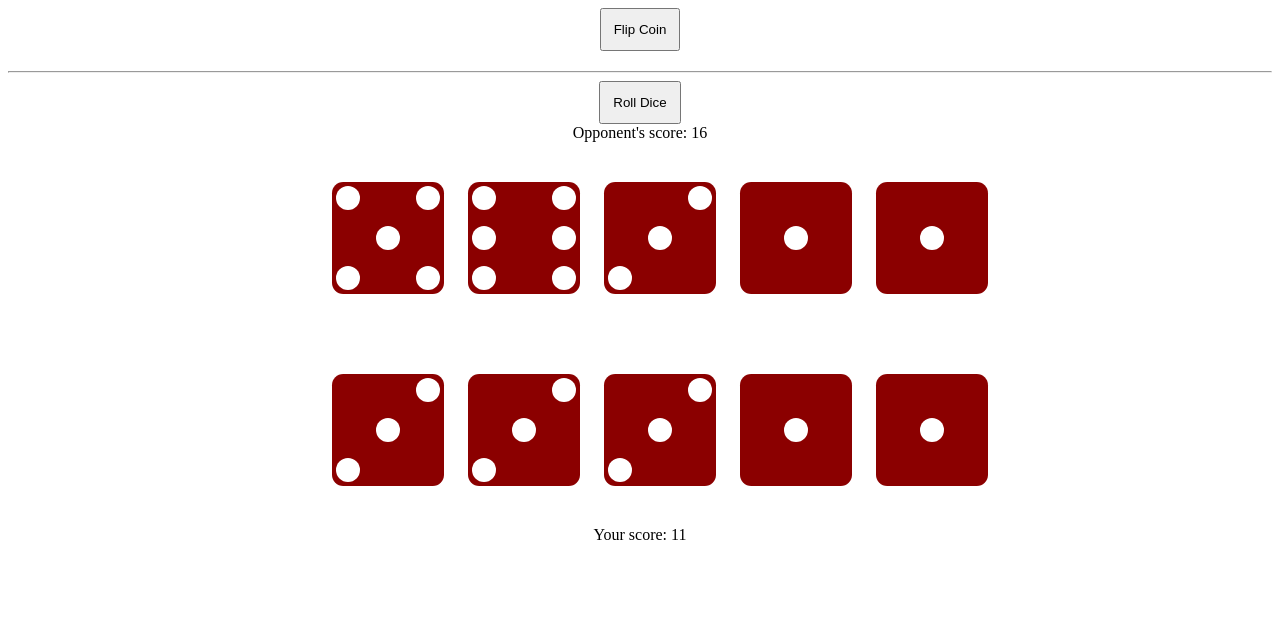
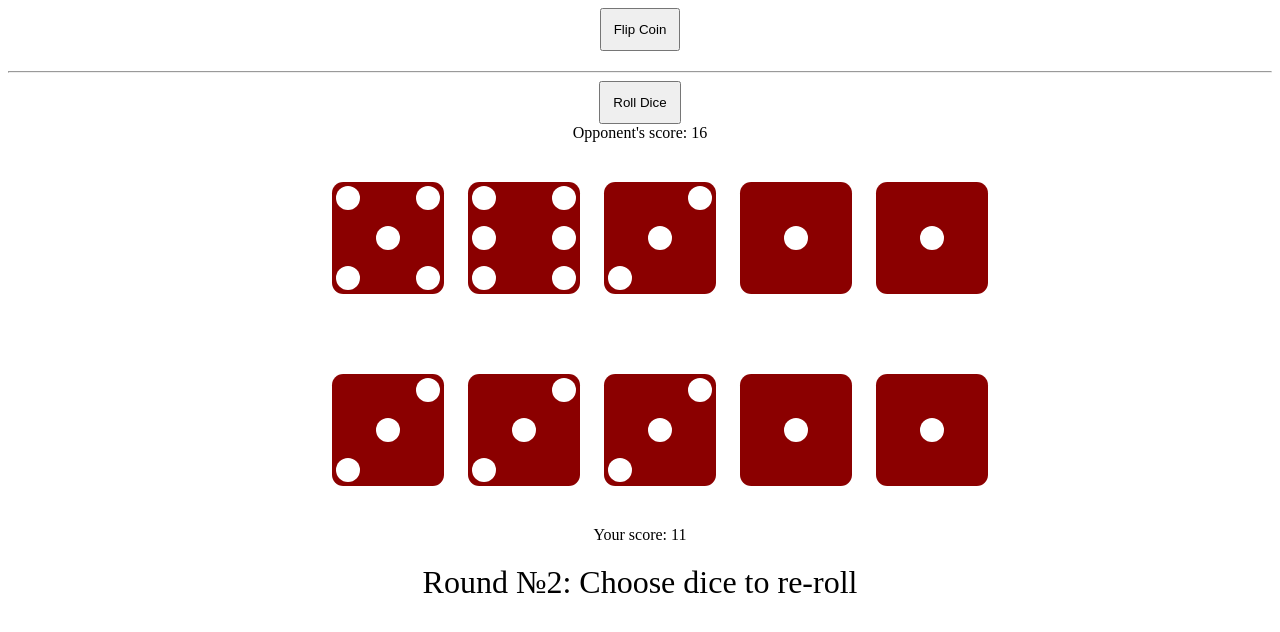
Before and after one commit to Shamuan/Games, a plain HTML site: page index.html in a window 1280 px wide. Both pictures are taken after a click on the button "Roll Dice". Drawn offline with Linux system fonts and the light colour scheme.

Commit message:
upd js, task 2 completed

```diff
--- a/css/dice-roll-game.css
+++ b/css/dice-roll-game.css
@@ -92,3 +92,8 @@ p {
     text-align: center;
     margin: 0;
 }
+#round-num {
+    padding: 20px;
+    font-size: 32px;
+    color: black;
+}
--- a/index.html
+++ b/index.html
@@ -55,6 +55,7 @@
         </ul>
     </div>
     <p id="your-score"></p>
+    <p id="round-num"></p>
 </body>
 <script src="js/coin.js"></script>
 <script src="js/dice.js"></script>
--- a/js/dice.js
+++ b/js/dice.js
@@ -2,6 +2,7 @@ const btnRoll = document.getElementById('roll');
 
 let yourResult;
 let opponentResult;
+let roundCount = 1;
 
 const dice = {
     dice1: `
@@ -82,8 +83,9 @@ const diceOpHtml = [
     diceOpponent5 = document.getElementById('dice-opponent-5'),
 ]
 
-const yourScore = document.getElementById('your-score')
-const opponentScore = document.getElementById('opponent-score')
+const yourScore = document.getElementById('your-score');
+const opponentScore = document.getElementById('opponent-score');
+const roundNumber = document.getElementById('round-num');
 
 let opponent = [
     { value: 0 },
@@ -152,15 +154,19 @@ function calculateResults (arg) {
 }
 
 btnRoll.onclick = () => {
-    yourResult = 0;
-    opponentResult = 0;
+    if (roundCount < 3) {
+        roundCount += 1
         rollMyDice();
         rollOpponentDice();
         calculateResults (player);
         calculateResults (opponent);
         yourScore.innerHTML = `Your score: ${player[5].result}`;
         opponentScore.innerHTML = `Opponent's score: ${opponent[5].result}`;
+        roundNumber.innerHTML = `Round №${roundCount}: Choose dice to re-roll`
+    } else {
         window.setTimeout(whoWin, 200)
+        roundNumber.innerHTML = `Game Over`
+    }
 }
 
 function whoWin() {
@@ -185,7 +191,6 @@ for (let i = 0; i < 5; i++) {
         player[i].selected = false;
         diceHtml[i].style = `
             outline: none;
-            border-radius: 12px
             `
         }
     }
```
Lines whose indentation alone changed are shown as unchanged.
